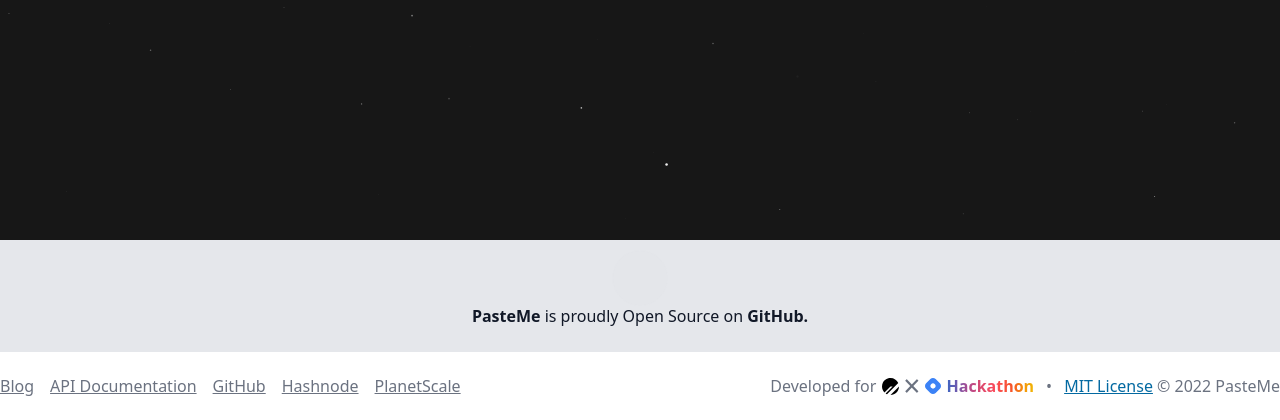
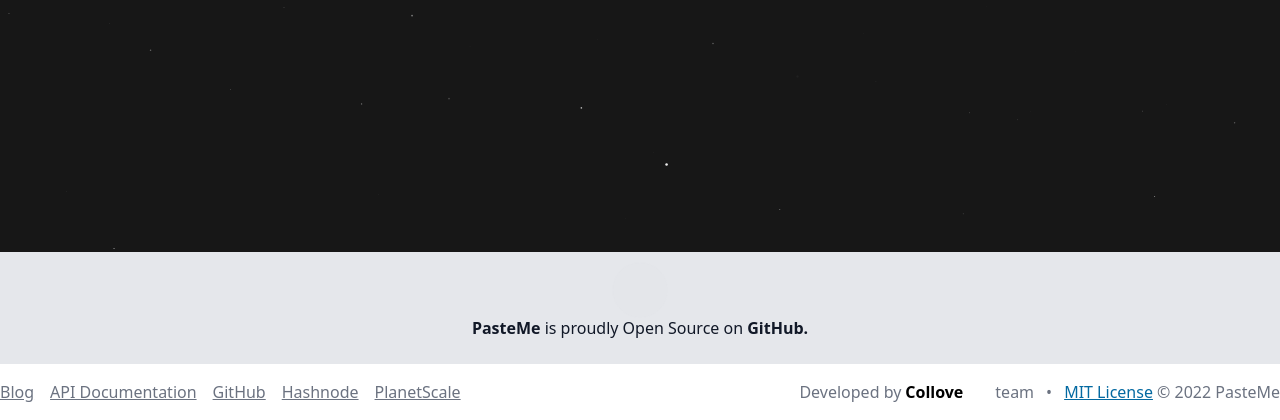
Before and after one commit to collove/pasteme, a Django app: template snippet/templates/snippet.html in a window 1280 px wide. Shown: the part 380-800 px from the top of the page. Run offline with Django 4.2, Linux system fonts and the light colour scheme; the template is opened without the code that fills it, so the values that code supplies are empty; some libraries are stand-ins or nearby versions.

Commit message:
ADD: Collove Icon to footer

```diff
--- a/snippet/templates/home.html
+++ b/snippet/templates/home.html
@@ -1,6 +1,6 @@
 {% extends 'base/_base.html' %}
 {% block content %}
-  {% include "home_sections/hero.html" %}
-  {% include "home_sections/stat.html" %}
-  {% include "home_sections/repo.html" %}
+    {% include "home_sections/hero.html" %}
+    {% include "home_sections/stat.html" %}
+    {% include "home_sections/repo.html" %}
 {% endblock %}
--- a/tailwindcss/static_src/tailwind.config.js
+++ b/tailwindcss/static_src/tailwind.config.js
@@ -64,6 +64,8 @@
         "icon-dark": "url('/static/img/icon-light.svg')",
         "github-light": "url('/static/img/Github-dark.png')",
         "github-dark": "url('/static/img/Github-light.png')",
+        "collove-light": "url('/static/img/collove-light.svg')",
+        "collove-dark": "url('/static/img/collove-dark.svg')",
       },
     },
   },
--- a/templates/base/_footer.html
+++ b/templates/base/_footer.html
@@ -38,30 +38,14 @@
             </ul>
         </div>
         <div class="flex flex-col items-center sm:flex-row gap-2 md:gap-3 text-center sm:text-left mt-2 sm:mt-0">
-            <p class="flex flex-row items-center gap-1.5">
-                <span>Developed for</span>
-                <span class="flex items-center gap-1">
-                    <svg class="inline-block fill-black dark:fill-gray-500"
-                         width="17"
-                         height="17"
-                         viewBox="0 0 44 44"
-                         xmlns="http://www.w3.org/2000/svg">
-                        <path d="M0 22C1.03435e-06 9.84973 9.84974 -1.03435e-06 22 0C30.9336 7.80998e-07 38.6235 5.3248 42.069 12.9737L12.9737 42.069C11.7252 41.5066 10.5385 40.8311 9.42689 40.0555L27.4824 22H22L6.44366 37.5563C2.46244 33.5751 -5.31105e-07 28.0751 0 22Z">
-                        </path>
-                        <path d="M44 22.0076L22.0076 44C34.1518 43.9959 43.9959 34.1518 44 22.0076Z"></path>
-                    </svg>
-                    <span class="inline-block text-3xl">&times;</span>
-                    <svg class="inline-block fill-blue-500"
-                         xmlns="http://www.w3.org/2000/svg"
-                         viewBox="0 0 512 512"
-                         width="1em"
-                         height="1em">
-                        <path d="M35.19 171.1C-11.72 217.1-11.72 294 35.19 340.9L171.1 476.8C217.1 523.7 294 523.7 340.9 476.8L476.8 340.9C523.7 294 523.7 217.1 476.8 171.1L340.9 35.19C294-11.72 217.1-11.72 171.1 35.19L35.19 171.1zM315.5 315.5C282.6 348.3 229.4 348.3 196.6 315.5C163.7 282.6 163.7 229.4 196.6 196.6C229.4 163.7 282.6 163.7 315.5 196.6C348.3 229.4 348.3 282.6 315.5 315.5z">
-                        </path>
-                    </svg>
-                </span>
-                <span class="hackathon">Hackathon</span>
-            </p>
+            <a class="flex flex-row gap-1 items-center"
+               href="https://github.com/collove"
+               target="blank">
+                Developed by
+                <span class="font-bold text-black dark:text-white">Collove</span>
+                <span class="w-6 h-3.5 bg-collove-dark dark:bg-collove-light bg-no-repeat"></span>
+                team
+            </a>
             <span class="hidden sm:inline-block">&bullet;</span>
             <p>
                 <a href="https://github.com/collove/pasteme/blob/main/LICENSE"
```
Also changed, not shown: snippet/static/img/collove-dark.svg (added), snippet/static/img/collove-light.svg (added).
